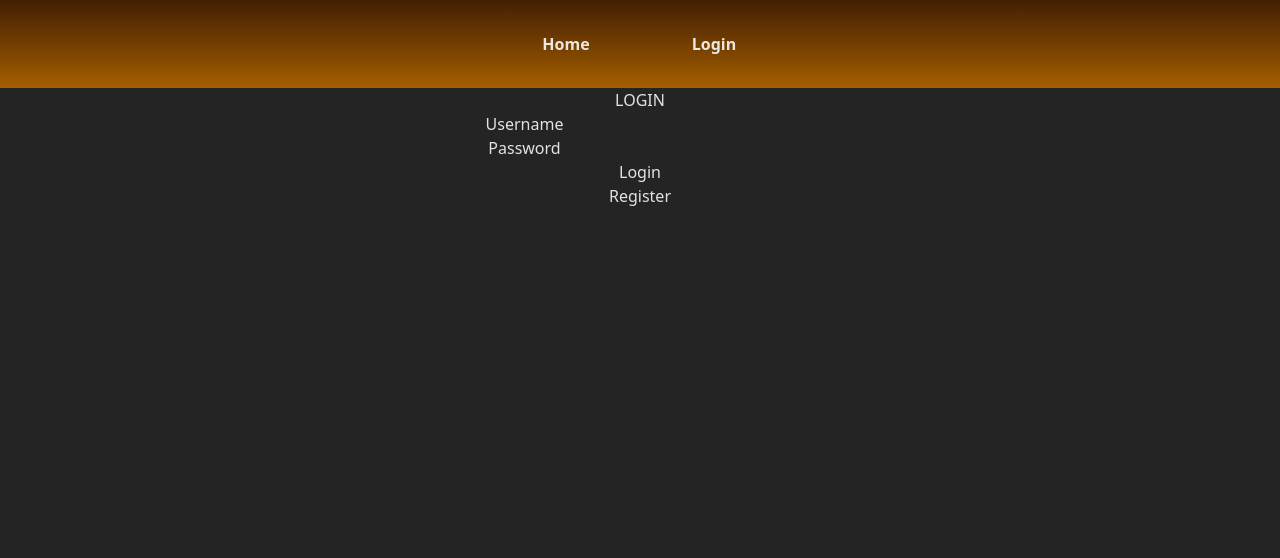
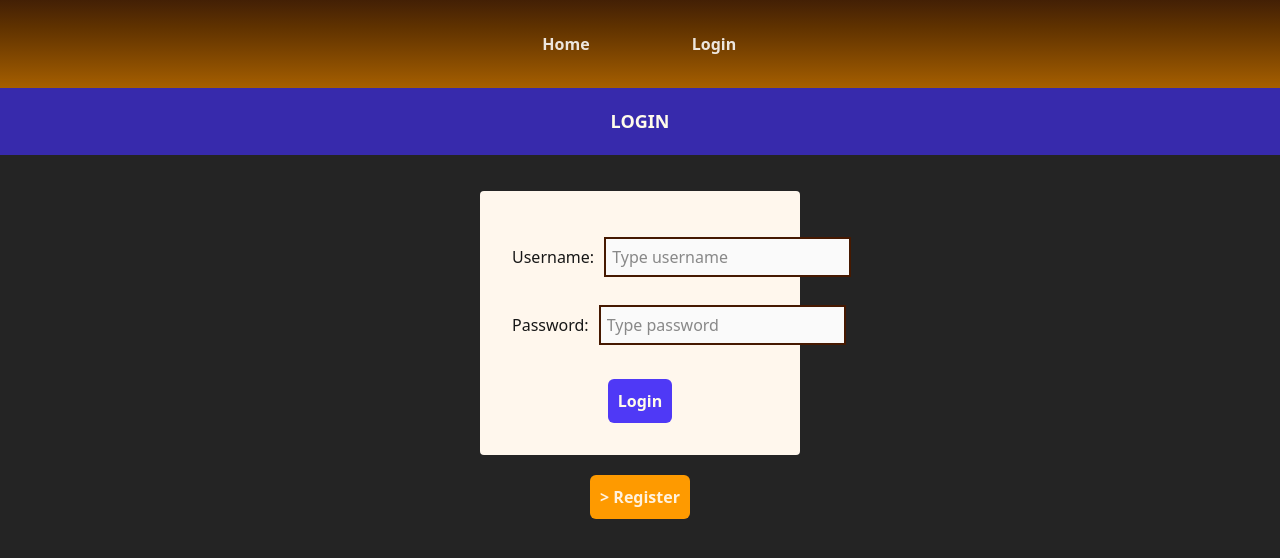
Before and after one commit to RiikkaKoo/WebDev-React, a React (Vite) app: page /login in a window 1280 px wide. Shown: the top 558 px of the page. Built offline with nearby package versions, Linux system fonts and the light colour scheme; no server answers.

Commit message:
Complete tasks.

```diff
--- a/src/components/EditDialog.jsx
+++ b/src/components/EditDialog.jsx
@@ -1,14 +1,98 @@
+import useForm from "../hooks/formHooks";
+import { useState } from "react";
+
 const EditDialog = ({ item, modifyMedia, onClose }) => {
+  const [error, setError] = useState("");
+  const [message, setMessage] = useState("");
+
+  const initValues = {
+    title: item.title,
+    description: item.description,
+    mediaId: item.media_id,
+  };
+
+  const doUpdate = async (inputs) => {
+    const token = localStorage.getItem("token");
+    try {
+      const response = await modifyMedia(item.media_id, inputs, token);
+      console.log("PUT media: ", response);
+      setError("");
+      setMessage("Update successful!");
+    } catch (error) {
+      console.log("File post error: ", error);
+      setMessage("");
+      setError(error.message);
+    }
+  };
+
+  const { handleInputChange, handleSubmit, inputs } = useForm(
+    doUpdate,
+    initValues
+  );
+
   return (
-    <dialog open>
-      <button
-        onClick={onClose}
-        className="bg-indigo-600 text-amber-50 font-bold p-1.5"
-      >
-        X
-      </button>
-      <h1>EDIT MEDIA DIALOG</h1>
-      TODO: From for title and desc
+    <dialog
+      open
+      className="fixed inset-0 w-full h-full flex items-center justify-center bg-black/50 backdrop-blur-sm"
+    >
+      <div className="bg-orange-50 p-6 rounded-lg shadow-xl w-1/3">
+        <button
+          onClick={onClose}
+          className="bg-amber-600 text-amber-50 font-bold px-3 py-1 rounded hover:bg-amber-800"
+        >
+          X
+        </button>
+
+        <h2 className="text-xl font-bold my-4 text-indigo-900">EDIT MEDIA</h2>
+        <form
+          onSubmit={handleSubmit}
+          className="bg-orange-50 w-11/12 m-auto p-8 text-neutral-900 rounded-sm"
+        >
+          {message && <p style={{ color: "green" }}>{message}</p>}
+          {error && <p style={{ color: "red" }}>Could not upload: {error}</p>}
+          <div>
+            <label htmlFor="title" className="block w-full text-left">
+              Title:{" "}
+            </label>
+            <input
+              name="title"
+              type="text"
+              id="title"
+              onChange={handleInputChange}
+              value={inputs.title}
+              placeholder="Type title"
+              className="p-1.5 bg-neutral-50 border-2 border-amber-950 mt-3.5 mb-3.5 text-neutral-900 w-full"
+            />
+          </div>
+          <div className="block">
+            <label htmlFor="description" className="block w-full text-left">
+              Description:
+            </label>
+            <textarea
+              name="description"
+              rows={5}
+              id="description"
+              onChange={handleInputChange}
+              value={inputs.description}
+              placeholder="Type description"
+              className="p-1.5 bg-neutral-50 border-2 border-amber-950 mt-1.5 mb-3.5 text-neutral-900 w-full"
+            ></textarea>
+          </div>
+          <button
+            type="submit"
+            disabled={
+              inputs.description.length > 3 || inputs.title.length > 3
+                ? false
+                : true
+            }
+            className="bg-indigo-600 hover:bg-indigo-800 p-2.5 mt-5 font-extrabold rounded-md text-amber-50 disabled:bg-amber-900"
+          >
+            Update
+          </button>
+        </form>
+
+        {/* TODO: Form for title and description */}
+      </div>
     </dialog>
   );
 };
--- a/src/components/LoginForm.jsx
+++ b/src/components/LoginForm.jsx
@@ -24,30 +24,51 @@ const LoginForm = () => {
 
   return (
     <>
-      <h2>LOGIN</h2>
       {error && <p style={{ color: "darkred" }}>Could not login: {error}</p>}
-      <form onSubmit={handleSubmit}>
-        <div>
-          <label htmlFor="loginuser">Username</label>
+      <form
+        onSubmit={handleSubmit}
+        className="bg-orange-50 w-1/4 m-auto p-8 text-neutral-900 rounded-sm"
+      >
+        <div className="flex">
+          <label
+            className="w-28 text-right m-auto mr-0.5 ml-0"
+            htmlFor="loginuser"
+          >
+            Username:
+          </label>
           <input
             name="username"
             type="text"
             id="loginuser"
             onChange={handleInputChange}
             autoComplete="username"
+            placeholder="Type username"
+            className="p-1.5 bg-neutral-50 border-2 border-amber-950 ml-2 mt-3.5 mb-3.5 text-neutral-900"
           />
         </div>
-        <div>
-          <label htmlFor="loginpassword">Password</label>
+        <div className="flex">
+          <label
+            className="w-28 text-right m-auto mr-0.5 ml-0"
+            htmlFor="loginpassword"
+          >
+            Password:
+          </label>
           <input
             name="password"
             type="password"
             id="loginpassword"
             onChange={handleInputChange}
             autoComplete="current-password"
+            placeholder="Type password"
+            className="p-1.5 bg-neutral-50 border-2 border-amber-950 ml-2 mt-3.5 mb-3.5 text-neutral-900"
           />
         </div>
-        <button type="submit">Login</button>
+        <button
+          className="bg-indigo-600 hover:bg-indigo-800 p-2.5 mt-5 font-extrabold rounded-md text-amber-50"
+          type="submit"
+        >
+          Login
+        </button>
       </form>
     </>
   );
--- a/src/components/RegisterForm.jsx
+++ b/src/components/RegisterForm.jsx
@@ -30,40 +30,68 @@ const RegisterForm = () => {
 
   return (
     <>
-      <h2>REGISTER</h2>
       {error && <p style={{ color: "darkred" }}>Could not register: {error}</p>}
-      <form onSubmit={handleSubmit}>
-        <div>
-          <label htmlFor="loginuser">Username</label>
+      <form
+        onSubmit={handleSubmit}
+        className="bg-orange-50 w-1/4 m-auto p-8 text-neutral-900 rounded-sm"
+      >
+        <div className="flex">
+          <label
+            className="w-28 text-right m-auto mr-0.5 ml-0"
+            htmlFor="loginuser"
+          >
+            Username:
+          </label>
           <input
             name="username"
             type="text"
             id="loginuser"
             onChange={handleInputChange}
             autoComplete="username"
+            placeholder="Type username"
+            className="p-1.5 bg-neutral-50 border-2 border-amber-950 ml-2 mt-3.5 mb-3.5 text-neutral-900"
           />
         </div>
-        <div>
-          <label htmlFor="loginemail">Email</label>
+        <div className="flex">
+          <label
+            className="w-28 text-right m-auto mr-0.5 ml-0"
+            htmlFor="loginemail"
+          >
+            Email:
+          </label>
           <input
             name="email"
             type="text"
             id="loginemail"
             onChange={handleInputChange}
             autoComplete="email"
+            placeholder="Type email"
+            className="p-1.5 bg-neutral-50 border-2 border-amber-950 ml-2 mt-3.5 mb-3.5 text-neutral-900"
           />
         </div>
-        <div>
-          <label htmlFor="loginpassword">Password</label>
+        <div className="flex">
+          <label
+            className="w-28 text-right m-auto mr-0.5 ml-0"
+            htmlFor="loginpassword"
+          >
+            Password:
+          </label>
           <input
             name="password"
             type="password"
             id="loginpassword"
             onChange={handleInputChange}
             autoComplete="current-password"
+            placeholder="Type password"
+            className="p-1.5 bg-neutral-50 border-2 border-amber-950 ml-2 mt-3.5 mb-3.5 text-neutral-900"
           />
         </div>
-        <button type="submit">Register</button>
+        <button
+          type="submit"
+          className="bg-indigo-600 hover:bg-indigo-800 p-2.5 mt-5 font-extrabold rounded-md text-amber-50"
+        >
+          Register
+        </button>
       </form>
     </>
   );
--- a/src/index.css
+++ b/src/index.css
@@ -17,13 +17,13 @@
   }
 }
 
-@layer component {
+@layer components {
   .viewHeader {
-    background-color: var(--bg-indigo-800);
-    color: var(--text-amber-50);
-    font-weight: var(--font-bold);
-    font-size: var(--text-lg);
-    padding: var(--p-5);
-    margin-bottom: var(mb-9);
+    background-color: theme("colors.indigo.800");
+    color: theme("colors.amber.50");
+    font-weight: theme("fontWeight.bold");
+    font-size: theme("fontSize.lg");
+    padding: theme("spacing.5");
+    margin-bottom: theme("spacing.9");
   }
 }
--- a/src/view/Home.jsx
+++ b/src/view/Home.jsx
@@ -12,10 +12,10 @@ const Home = () => {
   return (
     <>
       <SingleView item={selectedItem} setSelectedItem={setSelectedItem} />
-      <h2>MEDIA</h2>
-      <table className="w-11/12">
+      <h2 className="viewHeader">MEDIA</h2>
+      <table className="w-11/12 bg-neutral-900 m-auto">
         <thead>
-          <tr>
+          <tr className=" *:p-2.5 *:border border-amber-800">
             <th>Thumbnail</th>
             <th>Title</th>
             <th>Description</th>
@@ -26,7 +26,7 @@ const Home = () => {
             <th>View</th>
           </tr>
         </thead>
-        <tbody>
+        <tbody className=" *:p-2.5">
           {mediaArray.map((item) => (
             <MediaRow
               key={item.media_id}
--- a/src/view/Login.jsx
+++ b/src/view/Login.jsx
@@ -7,9 +7,14 @@ const Login = () => {
 
   return (
     <>
+      <h2 className="viewHeader">{isLogin ? "LOGIN" : "REGISTER"}</h2>
       {isLogin ? <LoginForm /> : <RegisterForm />}
-      <button id="change-form" onClick={() => setIsLogin(!isLogin)}>
-        {isLogin ? "Register" : "Login"}
+      <button
+        className="bg-amber-500 hover:bg-amber-700 p-2.5 mt-5 font-extrabold rounded-md"
+        id="change-form"
+        onClick={() => setIsLogin(!isLogin)}
+      >
+        {isLogin ? "> Register" : " > Login"}
       </button>
     </>
   );
--- a/src/view/Profile.jsx
+++ b/src/view/Profile.jsx
@@ -20,14 +20,14 @@ const Profile = () => {
 
   return (
     <div>
-      <h2 className="bg-indigo-800 text-amber-50 font-bold text-lg p-5 mb-9">
-        PROFILE
-      </h2>
+      <h2 className="viewHeader">PROFILE</h2>
       {user && (
         <>
-          <h3>{user.username}</h3>
-          <p>Email: {user.email}</p>
-          <p>Registered at: {user.created_at}</p>
+          <div>
+            <h3 className="text-xl text-amber-600 mb-2">{user.username}</h3>
+            <p>Email: {user.email}</p>
+            <p>Registered at: {user.created_at}</p>
+          </div>
         </>
       )}
     </div>
--- a/src/view/Single.jsx
+++ b/src/view/Single.jsx
@@ -28,11 +28,11 @@ const Single = () => {
   return (
     <>
       {item && (
-        <div id="single-view">
-          <h2>Media item:</h2>
+        <div id="single-view" className="mt-8">
+          <h2 className="text-xl font-bold text-amber-800">Media item:</h2>
           <h1>{item.title}</h1>
           <p>{item.description}</p>
-          <p>
+          <p className="mb-7">
             By {item.username} at{" "}
             {new Date(item.created_at).toLocaleString("fi", {
               dateStyle: "short",
--- a/vite.config.js
+++ b/vite.config.js
@@ -5,5 +5,5 @@ import tailwindcss from "@tailwindcss/vite";
 // https://vite.dev/config/
 export default defineConfig({
   plugins: [react(), tailwindcss()],
-  base: "/~riikaka/OHTU_WebDevelopmentTasks/React/upload/",
+  base: "/~riikaka/OHTU_WebDevelopmentTasks/React/tailwind/",
 });
```
Also changed, not shown: src/components/MediaRow.jsx (+4 -4 lines), src/hooks/apiHooks.js (+23 -1 lines), src/view/Upload.jsx (+17 -7 lines), 1 other file (tests, documents, lock files or other folders).
